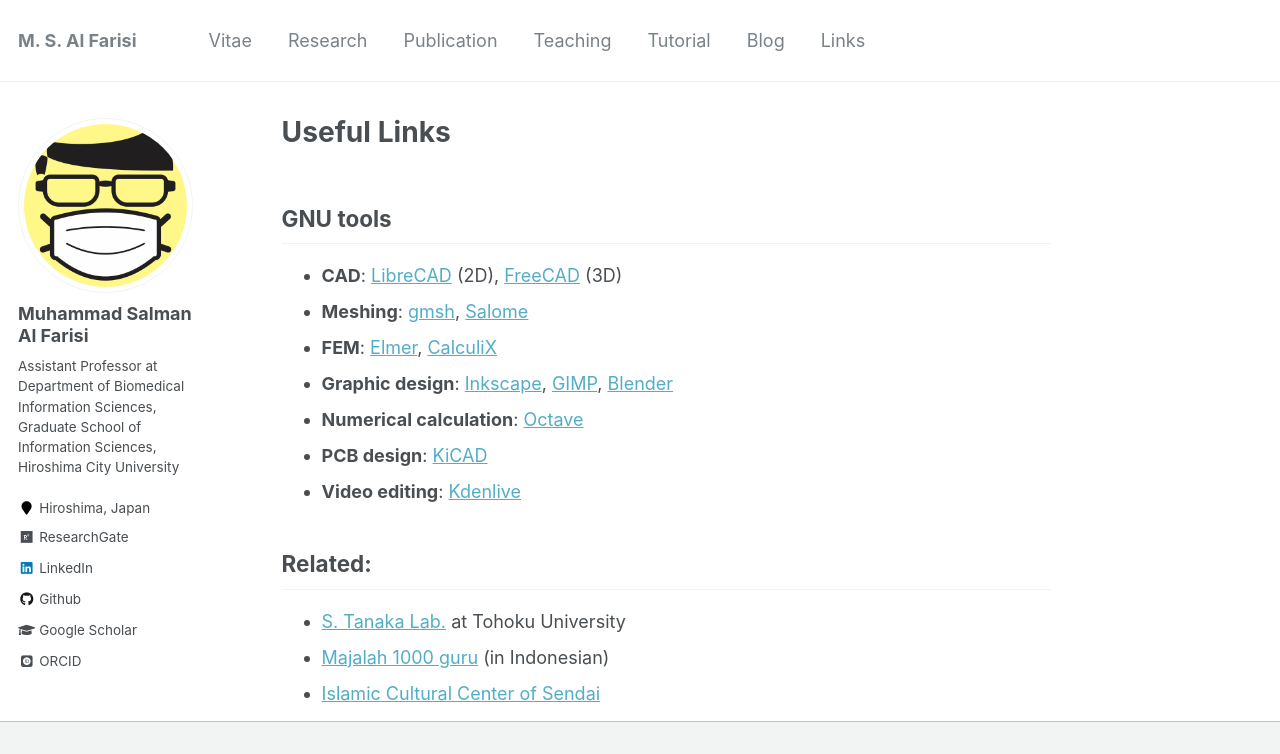
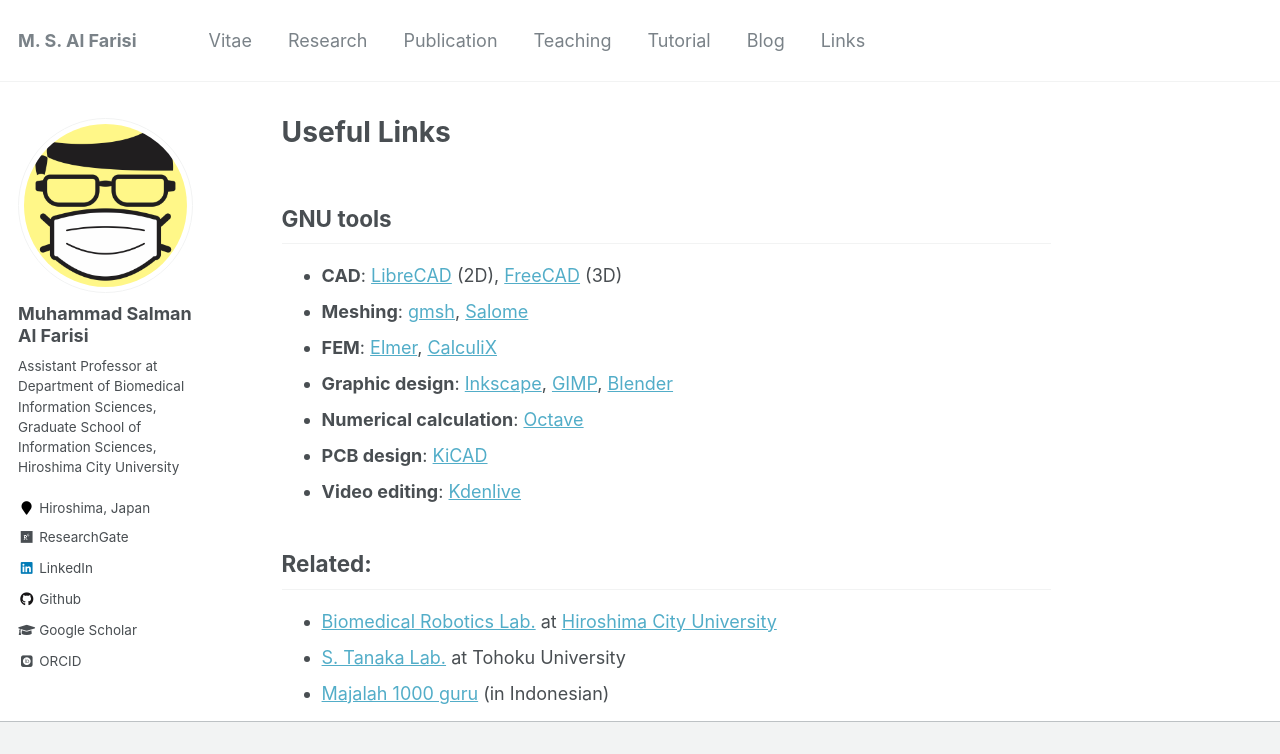
Before and after one commit to msalfarisi/msalfarisi.github.io, a Jekyll site: the page built from _pages/links.md, in a window 1280 px wide and 950 px high, cut to the strip 0-754 px from the top of the window. Built offline with Jekyll 4.4.1, drawn with Linux system fonts in a browser that asks for light colours; some web fonts are replaced.

Commit message:
Update links.md

```diff
--- a/_pages/links.md
+++ b/_pages/links.md
@@ -17,6 +17,7 @@
 * **Video editing**: [Kdenlive](https://kdenlive.org/en/)
 
 ## Related:
+* [Biomedical Robotics Lab.](https://mmse.info.hiroshima-cu.ac.jp/) at [Hiroshima City University](https://www.hiroshima-cu.ac.jp/)
 * [S. Tanaka Lab.](http://www.mems.mech.tohoku.ac.jp/) at Tohoku University
 * [Majalah 1000 guru](http://majalah1000guru.net/) (in Indonesian)
 * [Islamic Cultural Center of Sendai](http://iccsendai.org/)
```
